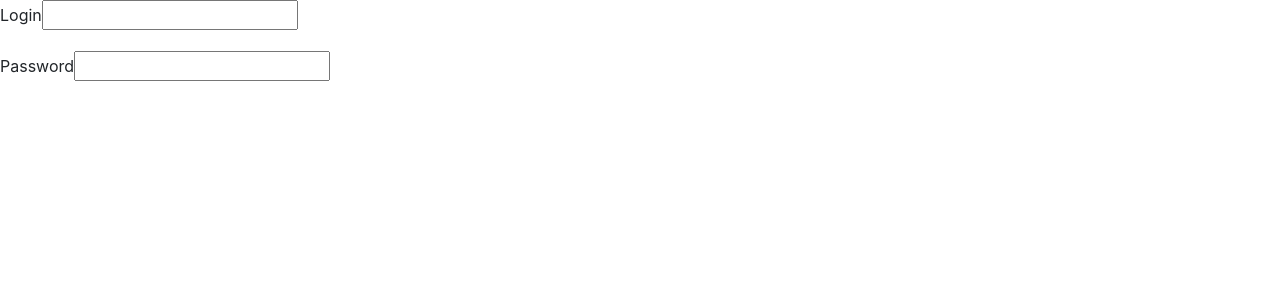
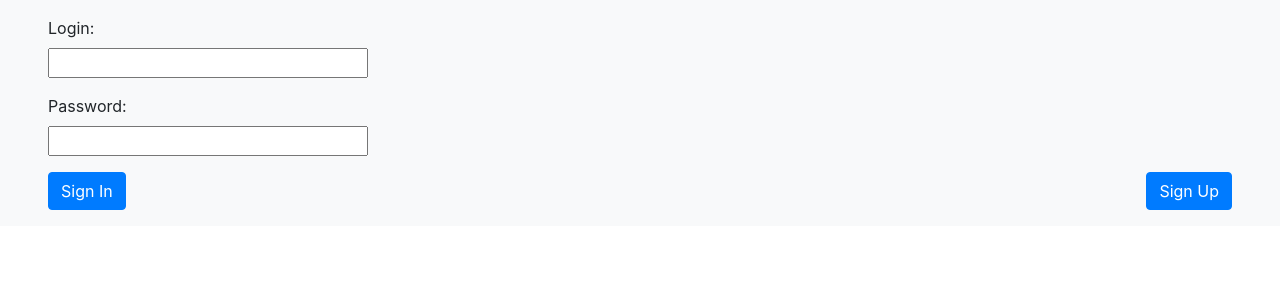
Before and after one commit to bohdanov90/weatherApp, an Angular app: page / in a window 1280 px wide. Shown: the top 300 px of the page. Built offline with nearby package versions, Linux system fonts and the light colour scheme.

Commit message:
style: bootstrap styles added to login comp

```diff
--- a/src/app/components/login/login.component.html
+++ b/src/app/components/login/login.component.html
@@ -1,10 +1,16 @@
-<form [formGroup]='loginForm'>
-  <div class="form-group">
-    <label for="login">Login</label>
-    <input type="text" formControlName='login' class='formControl'>
-  </div>
-  <div class="form-group">
-    <label for="password">Password</label>
-    <input type="password" formControlName='password' class='formControl'>
-  </div>
-</form>
+<div class="d-flex flex-column bg-light">
+  <form [formGroup]='loginForm'>
+    <div class="form-group d-flex flex-column mt-3">
+      <label class="ml-5" for="login">Login:</label>
+      <input type="text" formControlName='login' class='formControl w-25 ml-5'>
+    </div>
+    <div class="form-group d-flex flex-column">
+      <label class="ml-5" for="password">Password:</label>
+      <input type="password" formControlName='password' class='formControl w-25 ml-5'>
+    </div>
+    <div class="form-group d-flex flex-row justify-content-between">
+      <button class="btn btn-primary ml-5">Sign In</button>
+      <button class="btn btn-primary mr-5">Sign Up</button>
+    </div>
+  </form>
+</div>
```
